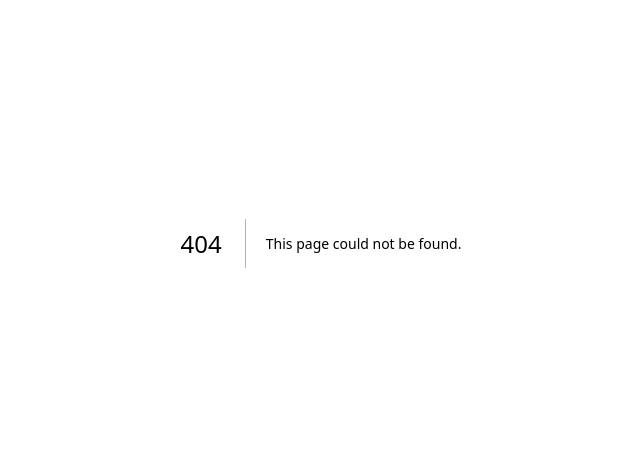
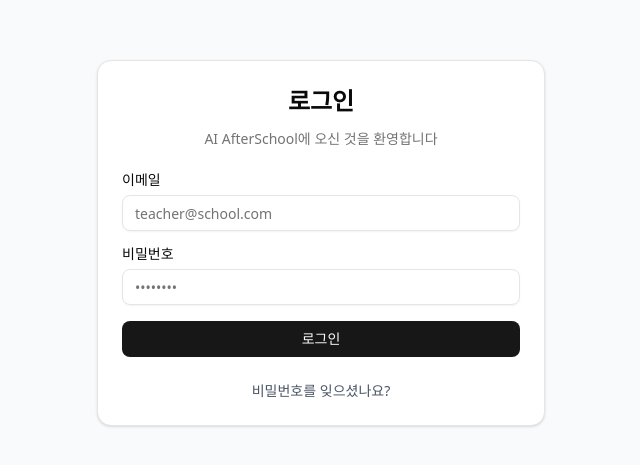
Before and after one commit to krdn/ai-afterschool, a Next.js app: page /login in a window 1280 px wide. Before the commit this address had no page. Shown: the part 157-622 px from the top of the page, without its empty margins (319-959 px from the left). Built offline with nearby package versions, Linux system fonts and the light colour scheme; no server answers.

Commit message:
feat(01-03): build login UI and logout button
- add auth layout with centered card container
- create login page and form with validation errors
- provide reusable logout button component

```diff
--- /dev/null
+++ b/src/app/(auth)/layout.tsx
@@ -0,0 +1,11 @@
+export default function AuthLayout({
+  children,
+}: {
+  children: React.ReactNode
+}) {
+  return (
+    <div className="min-h-screen flex items-center justify-center bg-gray-50">
+      <div className="w-full max-w-md">{children}</div>
+    </div>
+  )
+}
--- /dev/null
+++ b/src/app/(auth)/login/page.tsx
@@ -0,0 +1,5 @@
+import { LoginForm } from "@/components/auth/login-form"
+
+export default function LoginPage() {
+  return <LoginForm />
+}
--- /dev/null
+++ b/src/components/auth/login-form.tsx
@@ -0,0 +1,101 @@
+"use client"
+
+import { useActionState } from "react"
+import { useForm } from "react-hook-form"
+import { zodResolver } from "@hookform/resolvers/zod"
+import Link from "next/link"
+import { login, type AuthFormState } from "@/lib/actions/auth"
+import { LoginSchema, type LoginInput } from "@/lib/validations/auth"
+import { Button } from "@/components/ui/button"
+import { Input } from "@/components/ui/input"
+import { Label } from "@/components/ui/label"
+import {
+  Card,
+  CardContent,
+  CardDescription,
+  CardFooter,
+  CardHeader,
+  CardTitle,
+} from "@/components/ui/card"
+
+export function LoginForm() {
+  const [state, formAction, pending] = useActionState<AuthFormState, FormData>(
+    login,
+    { errors: {} }
+  )
+
+  const form = useForm<LoginInput>({
+    resolver: zodResolver(LoginSchema),
+    defaultValues: {
+      email: "",
+      password: "",
+    },
+    mode: "onChange",
+  })
+
+  return (
+    <Card>
+      <CardHeader className="space-y-1">
+        <CardTitle className="text-2xl font-bold text-center">로그인</CardTitle>
+        <CardDescription className="text-center">
+          AI AfterSchool에 오신 것을 환영합니다
+        </CardDescription>
+      </CardHeader>
+      <CardContent>
+        <form action={formAction} className="space-y-4">
+          {state?.errors?._form && (
+            <div className="p-3 rounded-md bg-red-50 text-red-600 text-sm">
+              {state.errors._form[0]}
+            </div>
+          )}
+
+          <div className="space-y-2">
+            <Label htmlFor="email">이메일</Label>
+            <Input
+              id="email"
+              type="email"
+              placeholder="teacher@school.com"
+              autoComplete="email"
+              {...form.register("email")}
+            />
+            {(state?.errors?.email || form.formState.errors.email) && (
+              <p className="text-sm text-red-600">
+                {state?.errors?.email?.[0] ||
+                  form.formState.errors.email?.message}
+              </p>
+            )}
+          </div>
+
+          <div className="space-y-2">
+            <Label htmlFor="password">비밀번호</Label>
+            <Input
+              id="password"
+              type="password"
+              placeholder="••••••••"
+              autoComplete="current-password"
+              {...form.register("password")}
+            />
+            {(state?.errors?.password || form.formState.errors.password) && (
+              <p className="text-sm text-red-600">
+                {state?.errors?.password?.[0] ||
+                  form.formState.errors.password?.message}
+              </p>
+            )}
+          </div>
+
+          <Button type="submit" className="w-full" disabled={pending}>
+            {pending ? "로그인 중..." : "로그인"}
+          </Button>
+        </form>
+      </CardContent>
+      <CardFooter className="flex flex-col space-y-2">
+        <Link
+          href="/reset-password"
+          className="text-sm text-gray-600 hover:text-gray-900 hover:underline"
+        >
+          비밀번호를 잊으셨나요?
+        </Link>
+      </CardFooter>
+    </Card>
+  )
+}
--- /dev/null
+++ b/src/components/auth/logout-button.tsx
@@ -0,0 +1,14 @@
+"use client"
+
+import { logout } from "@/lib/actions/auth"
+import { Button } from "@/components/ui/button"
+
+export function LogoutButton() {
+  return (
+    <form action={logout}>
+      <Button variant="ghost" type="submit">
+        로그아웃
+      </Button>
+    </form>
+  )
+}
```
